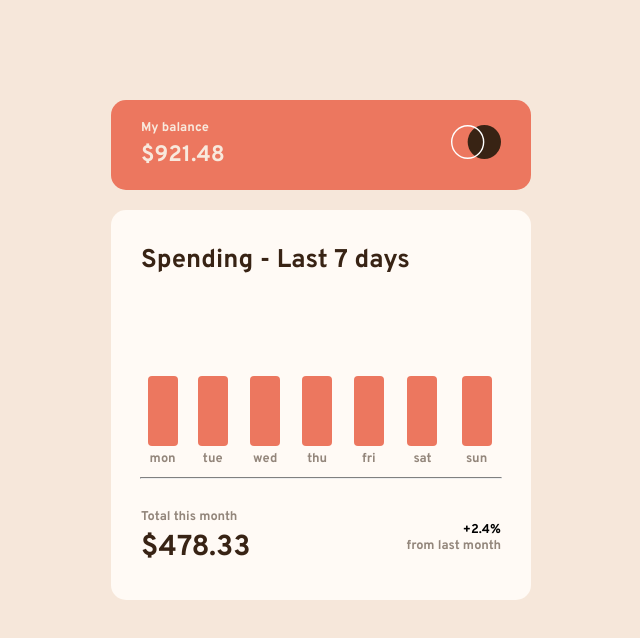
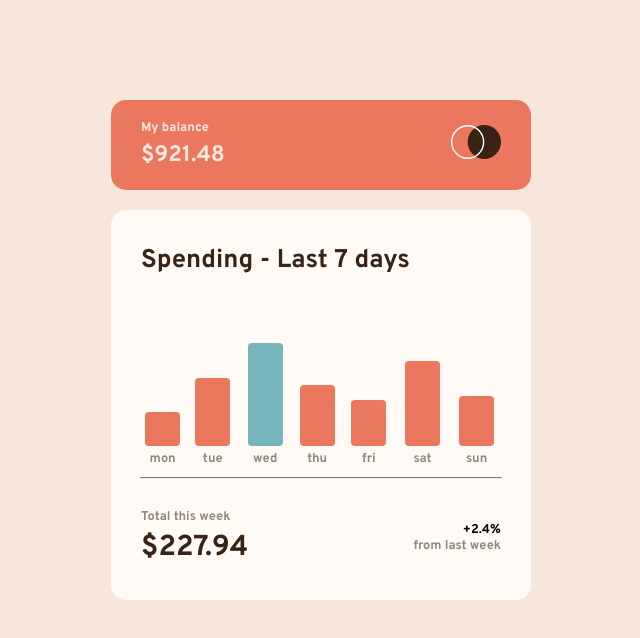
Before and after one commit to OthankQ/expenses-chart, a React (Create React App) app: page / in a window 1280 px wide. Shown: the top 638 px of the page, without its empty margins (319-959 px from the left). Built offline with nearby package versions, Linux system fonts and the light colour scheme.

Commit message:
finalize styling

```diff
--- a/src/components/Bar/Bar.tsx
+++ b/src/components/Bar/Bar.tsx
@@ -14,15 +14,17 @@ export const StyledContainer = styled.div`
     color: hsl(28, 10%, 53%);
     background-color: hsl(33, 100%, 98%);
   }
+  .today {
+    background-color: hsl(186, 34%, 60%);
+  }
 `;
 
 export const StyledBar = styled.div`
   height: 70px;
-  width: 30px;
+  width: 35px;
   background-color: hsl(10, 79%, 65%);
   border-radius: 4px;
   :hover {
-    background-color: hsl(186, 34%, 60%);
     cursor: pointer;
   }
 `;
@@ -65,6 +67,8 @@ export class Bar extends React.Component<BarProps, BarState> {
           <span>${this.props.data.amount}</span>
         </StyledTooltip>
         <StyledBar
+          className={this.props.data.day === 'wed' ? 'today' : ''}
+          style={{ height: (this.props.data.amount / 51) * 100 }}
           onMouseEnter={(e) => {
             this.setState({ displayValue: '100' });
           }}
--- a/src/components/ChartView/ChartView.tsx
+++ b/src/components/ChartView/ChartView.tsx
@@ -1,4 +1,4 @@
-import React from 'react';
+import React, { ReactElement } from 'react';
 import styled from 'styled-components';
 
 import { Bar } from '../Bar/Bar';
@@ -17,20 +17,12 @@ type ChartViewProps = {
 };
 
 export class ChartView extends React.Component<ChartViewProps, {}> {
-  componentDidMount() {
-    console.log(this.props.data);
-  }
-
   render() {
     return (
       <StyledDiv>
-        <Bar data={this.props.data[0]} />
-        <Bar data={this.props.data[1]} />
-        <Bar data={this.props.data[2]} />
-        <Bar data={this.props.data[3]} />
-        <Bar data={this.props.data[4]} />
-        <Bar data={this.props.data[5]} />
-        <Bar data={this.props.data[6]} />
+        {this.props.data.map((data): ReactElement => {
+          return <Bar data={data} key={data.day} />;
+        })}
       </StyledDiv>
     );
   }
--- a/src/components/Container/Container.tsx
+++ b/src/components/Container/Container.tsx
@@ -8,7 +8,7 @@ import Data from '../../data/data.json';
 
 export const StyledContainer = styled.div`
   width: 420px;
-  min-width: 300px;
+  min-width: 400px;
   height: auto;
   display: flex;
   gap: 20px;
--- a/src/components/Main/Main.tsx
+++ b/src/components/Main/Main.tsx
@@ -25,7 +25,7 @@ export const StyledDiv = styled.div`
     color: hsl(25, 47%, 15%);
   }
   hr {
-    border-top: 0.5px solid hsl(28, 10%, 90%);
+    border-top: 3px solid hsl(28, 10%, 99%);
     width: 100%;
     margin-bottom: 30px;
   }
--- a/src/components/MonthSummary/MonthSummary.tsx
+++ b/src/components/MonthSummary/MonthSummary.tsx
@@ -49,19 +49,43 @@ type MonthSummaryProps = {
   data: { day: string; amount: number }[];
 };
 
-export class MonthSummary extends React.Component<MonthSummaryProps, {}> {
-  componentDidMount() {}
+type MonthSummaryState = {
+  total: number;
+};
 
+export class MonthSummary extends React.Component<
+  MonthSummaryProps,
+  MonthSummaryState
+> {
+  constructor(props: MonthSummaryProps) {
+    super(props);
+
+    this.state = {
+      total: 0,
+    };
+  }
+
+  componentDidMount() {
+    this.setState(() => {
+      let monthTotal = 0;
+      this.props.data.forEach((data) => {
+        monthTotal += data.amount;
+      });
+      return {
+        total: monthTotal,
+      };
+    });
+  }
   render() {
     return (
       <StyledDiv>
         <div className="left">
-          <p>Total this month</p>
-          <h2>${478.33}</h2>
+          <p>Total this week</p>
+          <h2>${this.state.total}</h2>
         </div>
         <div className="right">
           <span>+2.4%</span>
-          <p>from last month</p>
+          <p>from last week</p>
         </div>
       </StyledDiv>
     );
```
